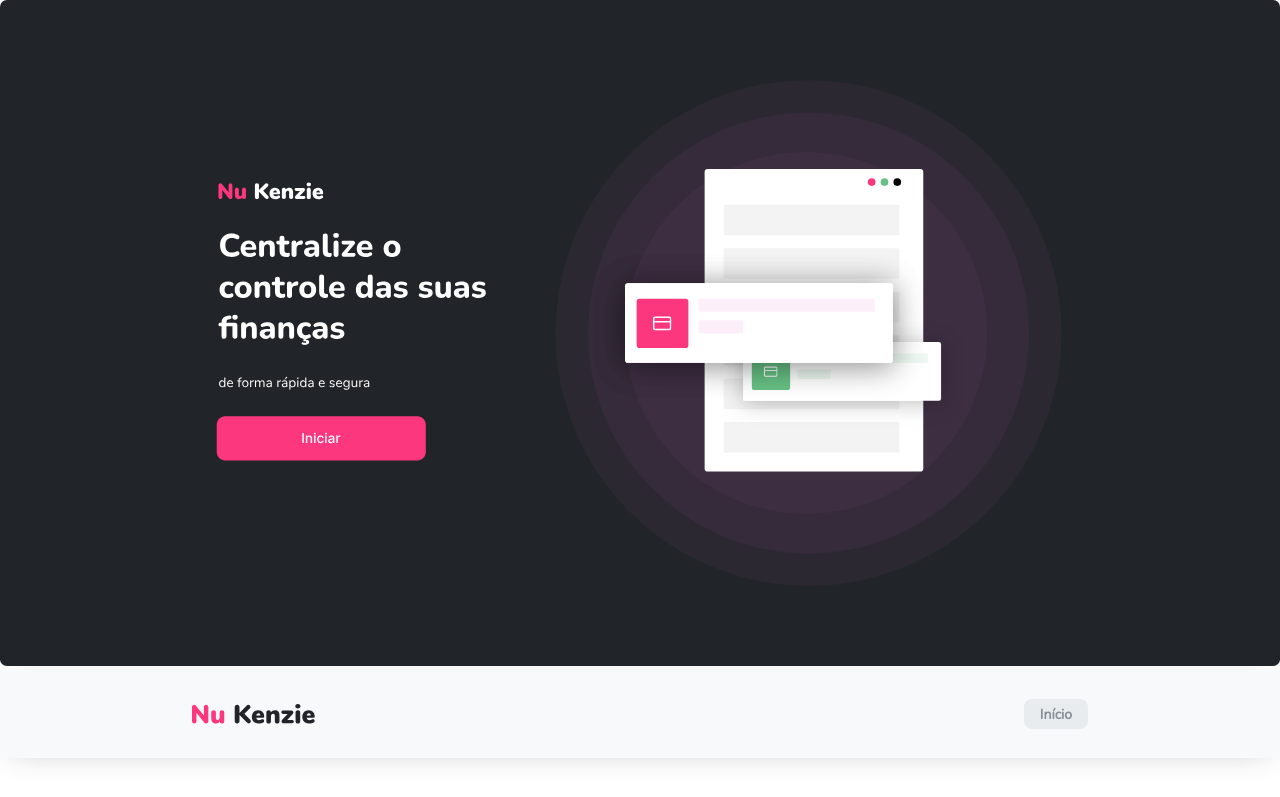
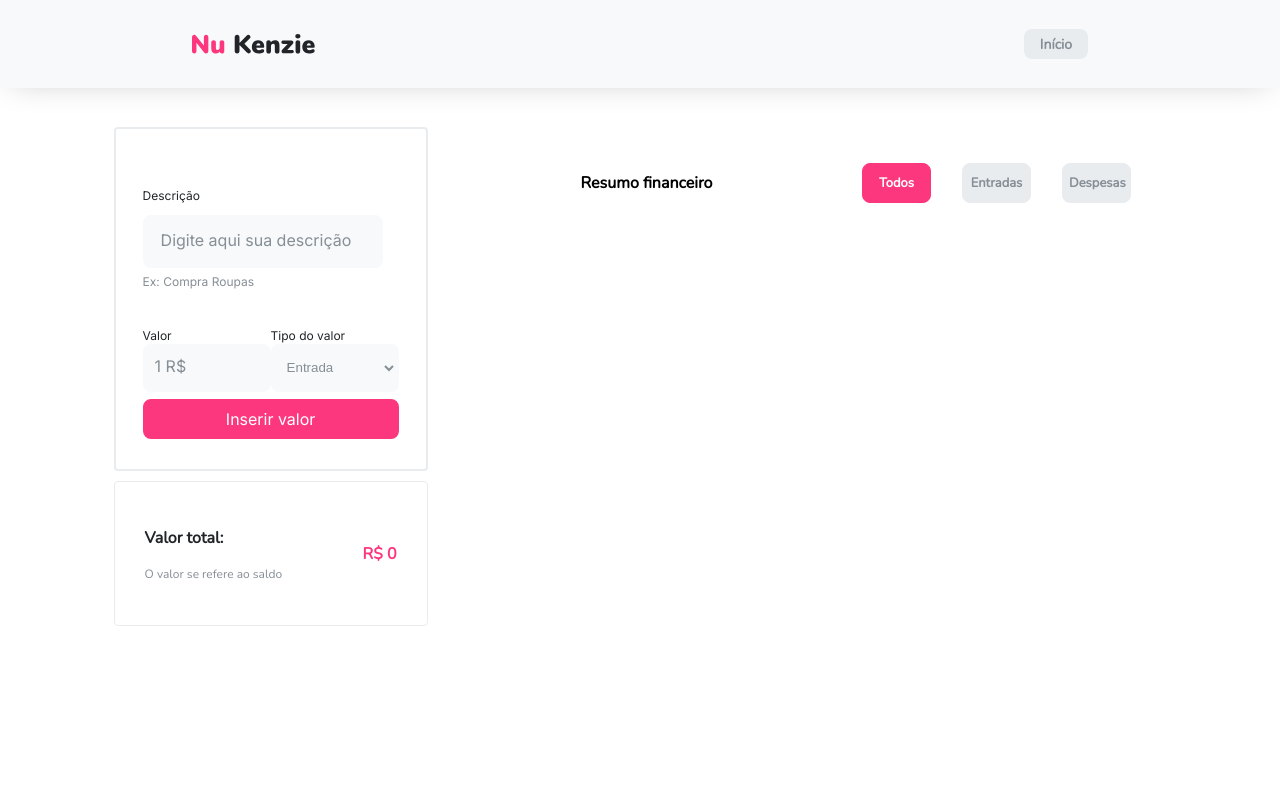
Before and after one commit to Kenzie-Academy-Brasil-Developers/react-entrega-s1-nu-kenzie-LucasGolle, a React (Create React App) app: page / in a window 1280 px wide. Shown: the top 797 px of the page. Built offline with nearby package versions, Linux system fonts and the light colour scheme.

Commit message:
feat: create desktop layout

```diff
--- a/src/App.css
+++ b/src/App.css
@@ -1,3 +1,9 @@
-body{
+@media (min-width:768px) {
+
+    .divMain{
+        display: flex;
+        justify-content: space-around;
 
 }
+
+}
--- a/src/App.js
+++ b/src/App.js
@@ -1,5 +1,6 @@
 import './App.css';
 import { useState } from 'react';
+import { useEffect } from 'react';
 import Form from './components/Form/Form'
 import List from './components/List/List';
 import Card from './components/Card/Card'
@@ -8,7 +9,14 @@ import TotalMoney from './components/TotalMoney/TotalMoney'
 import Home from './components/homePage/HomePage'
 
 function App() {
+
   const [listTransactions, setListTransactions] = useState([])
+
+  const [filterList, setFilterList] = useState([])
+
+  useEffect(() => {
+    setFilterList(listTransactions)
+  }, [listTransactions]);
 
   const addTransitions = (newListTransactions) =>{
     setListTransactions([...listTransactions, newListTransactions])
@@ -21,12 +29,17 @@ function App() {
 
   return (
     <>
-    <Home></Home>
    <Header></Header>
+   <div className='divMain'>
+   <div className='divFormMoney'>
    <Form listTransactions={addTransitions} setListTransactions={setListTransactions}></Form>
    <TotalMoney listTransactions={listTransactions}></TotalMoney>
-    <List listTransactions={listTransactions} setListTransactions={setListTransactions}></List>
-   <Card listTransactions={listTransactions} handleTransitions={handleTransitions}></Card>
+   </div>
+   <div className='divListCard'>
+    <List listTransactions={listTransactions} setFilterList={setFilterList}></List>
+   <Card filterList={filterList} handleTransitions={handleTransitions}></Card>
+   </div>
+   </div>
    </>
   );
 }
--- a/src/components/Card/Card.jsx
+++ b/src/components/Card/Card.jsx
@@ -2,12 +2,12 @@ import './styles.css'
 
 import { FaTrash } from "react-icons/fa"
 
-const Card = ({ listTransactions, handleTransitions }) => {
+const Card = ({ filterList, handleTransitions }) => {
 
     return (
       <>
         <div>
-          {listTransactions.map((item, index) => (
+          {filterList.map((item, index) => (
             <div className={item.type === "Entrada" ? "greenClass" : "greyClass"} key={index}>
               <div className="titlesDiv">
               <h1 className="titleCard">{item.description}</h1>
--- a/src/components/Card/styles.css
+++ b/src/components/Card/styles.css
@@ -70,3 +70,26 @@
     border-radius: 2.461538553237915px;
     cursor: pointer;
 }
+
+@media (min-width:1024px) {
+
+    .greyClass, .greenClass{
+        width: 560px;
+
+}
+
+
+
+}
+
+@media (min-width:1440px) {
+
+    .greyClass, .greenClass{
+        width: 760px;
+        padding-right: 15%;
+
+}
+
+
+
+}
--- a/src/components/Form/styles.css
+++ b/src/components/Form/styles.css
@@ -110,3 +110,13 @@ label{
     color: #FFFFFF;
     cursor: pointer;
 }
+
+@media (min-width:768px) {
+
+    form{
+    padding: 30px;
+    height: 280px;
+    margin-left: 15%;
+}
+
+}
--- a/src/components/List/List.jsx
+++ b/src/components/List/List.jsx
@@ -1,14 +1,21 @@
 import "./styles.css"
+import Card from '../Card/Card'
 
-const List = ({ listTransactions, setListTransactions }) => {
+const List = ({ listTransactions, setFilterList }) => {
+
+  const filtrarTodos = () => {
+    setFilterList(listTransactions)
+  }
 
 
   const filtrarDespesas = () =>{
-    setListTransactions(listTransactions.filter(({type}) => type === "Despesa"))
+    const result = listTransactions.filter(({type}) => type === "Despesa")
+    setFilterList(result)
   }
 
   const filtrarEntradas = () =>{
-    setListTransactions(listTransactions.filter(({type}) => type === "Entrada"))
+    const result = listTransactions.filter(({type}) => type === "Entrada")
+    setFilterList(result)
   }
 
   return (
@@ -16,9 +23,9 @@ const List = ({ listTransactions, setListTransactions }) => {
       <div className="divResumo">
         <h1 className="titleList">Resumo financeiro</h1>
       <div className="divList">
-        <button onClick={() => listTransactions} className="allButton">Todos</button>
-        <button onClick={() => filtrarDespesas} className="inButton">Entradas</button>
-        <button onClick={() => filtrarEntradas} className="outButton">Despesas</button>
+        <button onClick={() => filtrarTodos()} className="allButton">Todos</button>
+        <button onClick={() => filtrarEntradas()} className="inButton">Entradas</button>
+        <button onClick={() => filtrarDespesas()} className="outButton">Despesas</button>
       </div>
       </div>
     </>
--- a/src/components/List/styles.css
+++ b/src/components/List/styles.css
@@ -57,3 +57,33 @@
     display: grid;
     justify-content: center;
 }
+
+
+@media (min-width:768px) {
+
+    form{
+    padding: 30px;
+    height: 280px;
+    margin-left: 15%;
+}
+
+}
+
+@media (min-width:1024px) {
+
+    .divResumo{
+        display: flex;
+        justify-content: space-around;
+        align-items: center;
+        width: 700px;
+}
+
+    .titleList{
+        font-size: 16px;
+        font-weight: 700;
+        letter-spacing: 0em;
+        text-align: center;
+        margin-bottom: 0px;
+    }
+
+}
--- a/src/components/TotalMoney/styles.css
+++ b/src/components/TotalMoney/styles.css
@@ -45,3 +45,13 @@
     color: #FD377E;
     align-items: center;
 }
+
+@media (min-width:768px) {
+
+    .divTotalMoney{
+    padding: 30px;
+    margin-left: 15%;
+    width: 314px;
+}
+
+}
```
